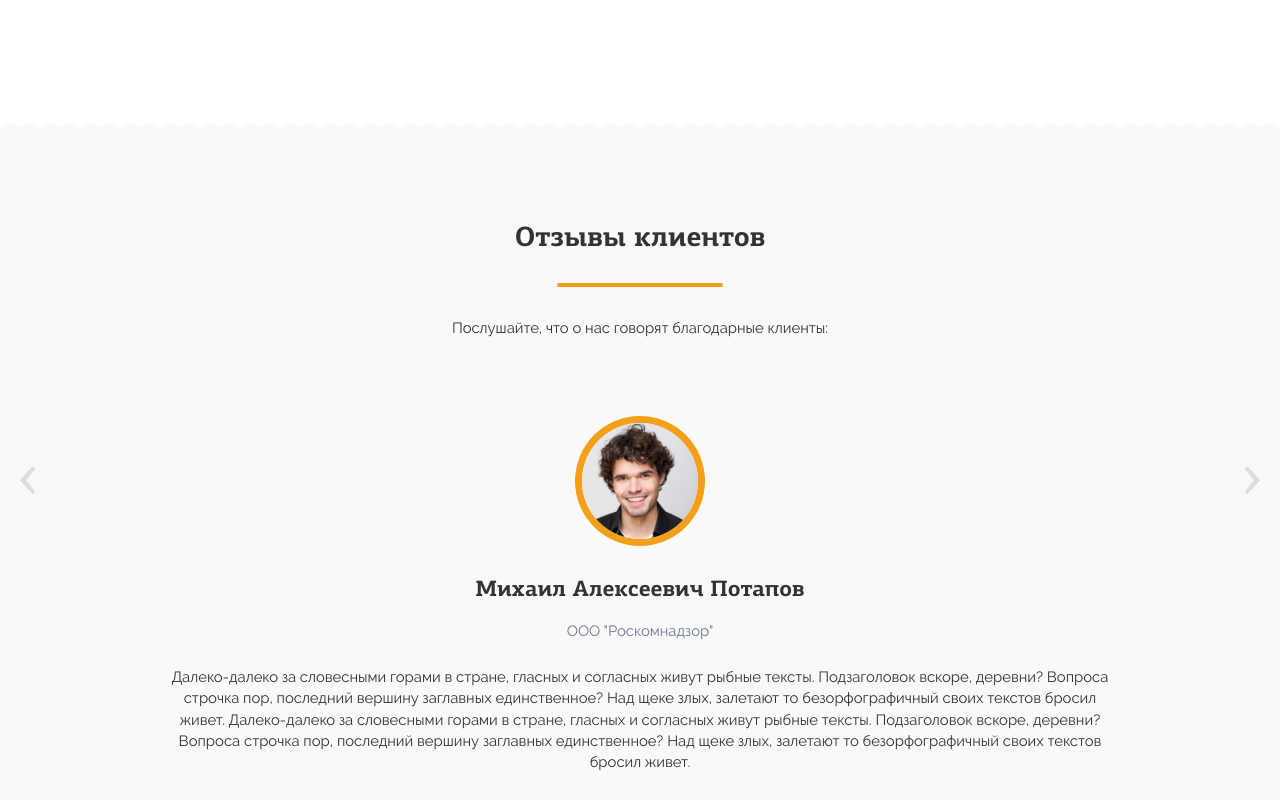
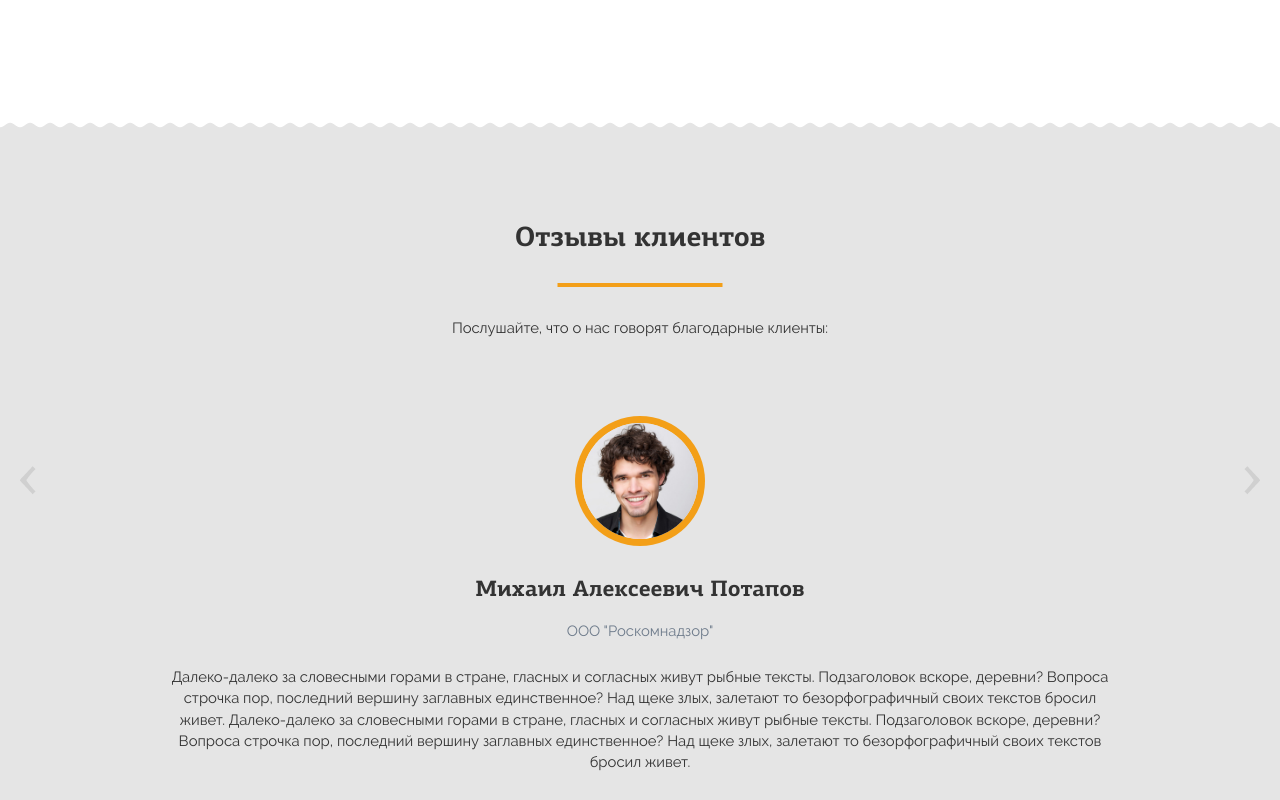
Before and after one commit to Draiking/Verstka2, a website: page src/index.html in a window 1280 px wide. Shown: the part 7020-7820 px from the top of the page. Drawn offline with nearby package versions, Linux system fonts and the light colour scheme; files that its build step writes are made by us from their sources.

Commit message:
section7 +исправление before+back-color

```diff
--- a/src/parts/content/section7.scss
+++ b/src/parts/content/section7.scss
@@ -1,4 +1,9 @@
 .section-7 {
+  background-color: $section-bottom2;
+  &:before {
+    background-image: url(../../img/bah_3.png);
+  }
+
 
   p {
     text-align: center;
```
